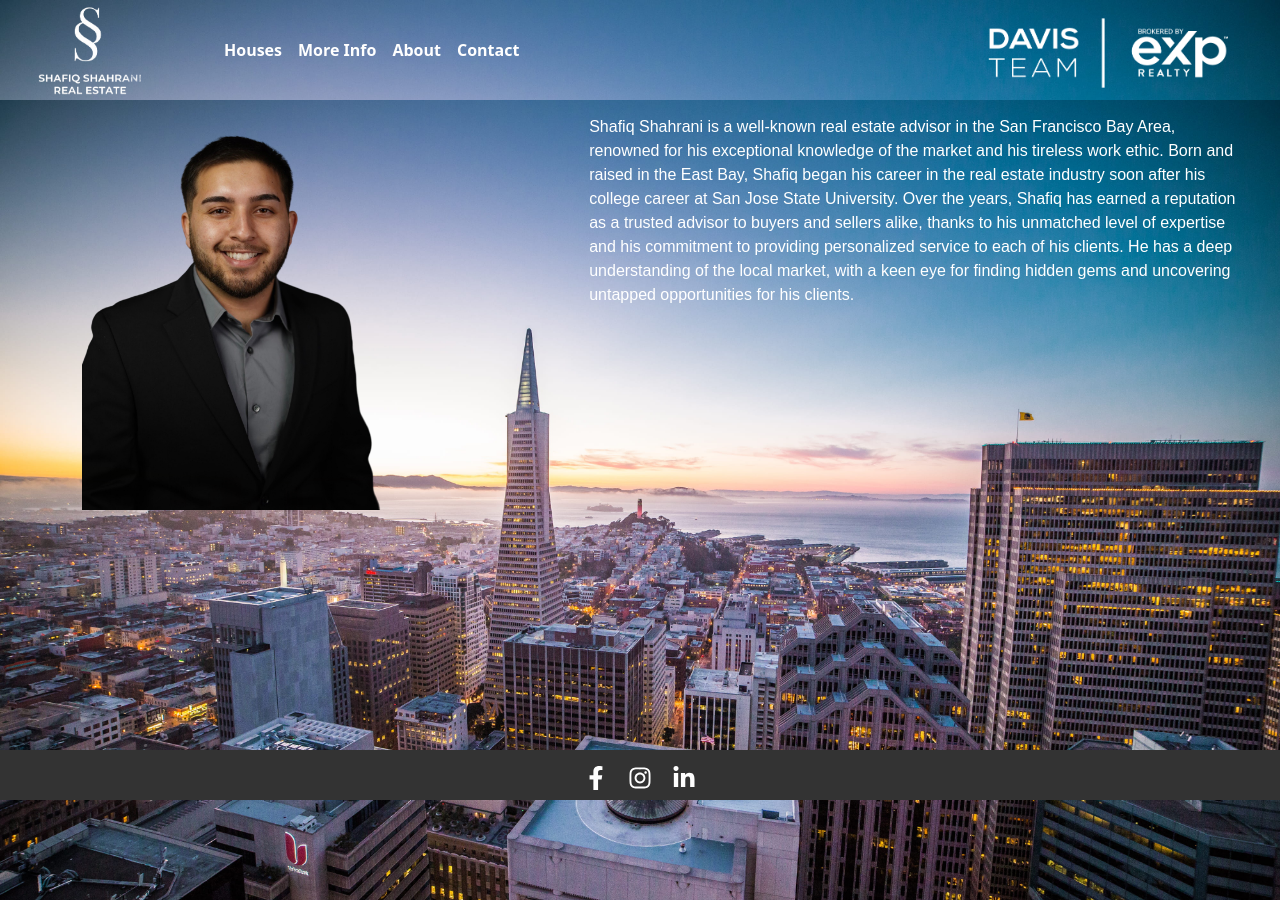
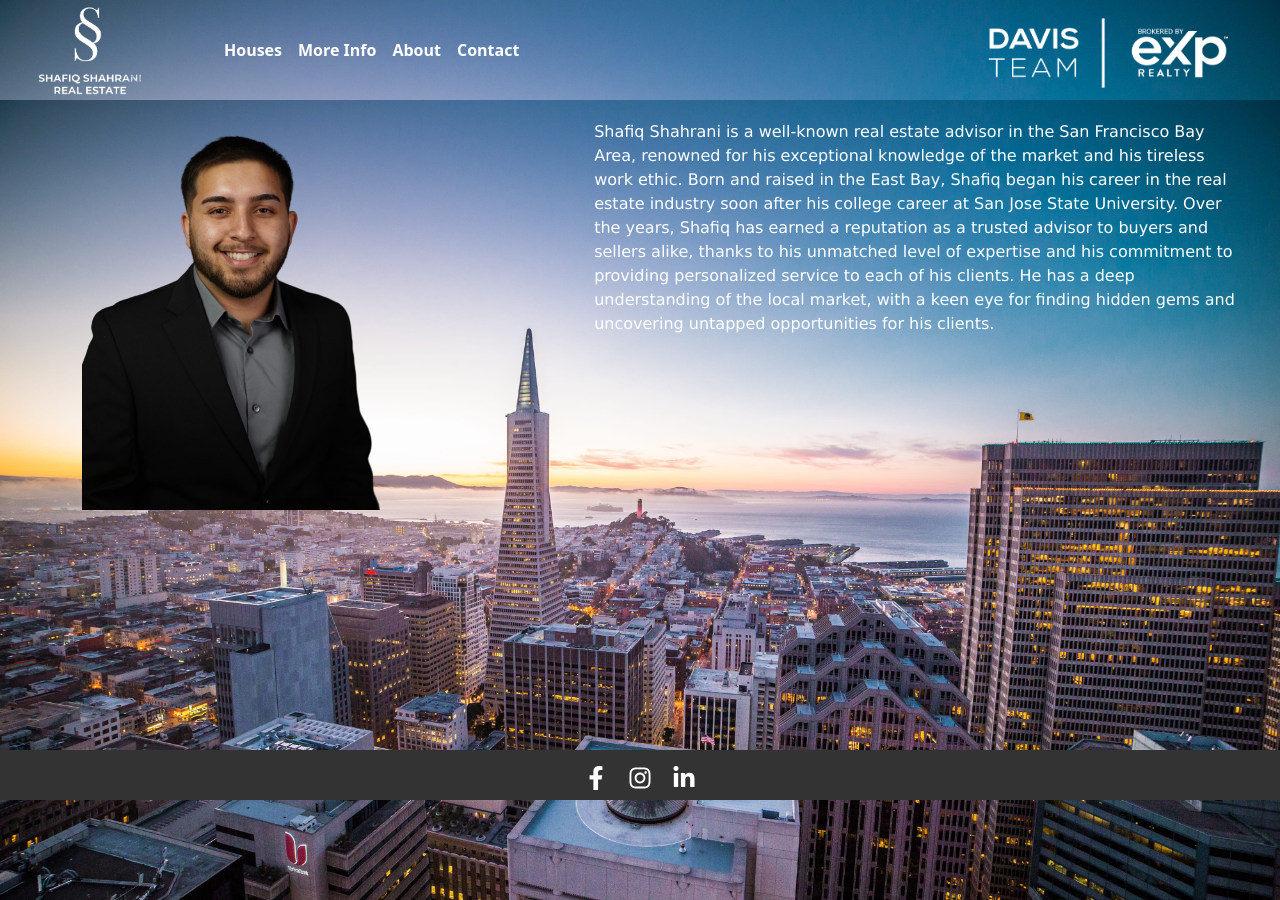
Before and after one commit to Moshahrani/real-estate-website, a React (Create React App) app in the folder real-estate/: page /about in a window 1280 px wide. Built offline with nearby package versions, Linux system fonts and the light colour scheme.

Commit message:
edited font size and type for about.js in about.css file

```diff
--- a/real-estate/src/About.css
+++ b/real-estate/src/About.css
@@ -15,9 +15,9 @@
     display: grid;
     grid-template-columns: 1fr;
     color: white;
-    font-weight: 400;
-    font-family: Arial, Helvetica, sans-serif;
-    padding: 5px;
+    /* font-size: 14px; */
+    font-family: Verdana, Geneva, Tahoma, sans-serif;
+    padding: 10px;
     /* text-shadow: -1px -1px 0 white, 1px -1px 0 white, -1px 1px 0 white,
     1px 1px 0 white; */
     /* width: 50%; */
--- a/real-estate/src/Home.css
+++ b/real-estate/src/Home.css
@@ -5,7 +5,7 @@
     2px 2px 0 black;
 }
 .mission-statement  {
-    padding: 40px;
+    padding-top: 60px;
     color:white;
     opacity: .85;
     text-shadow: -2px 2px 0 black, 1px -1px 0 black, -1px 1px 0 black,
```
